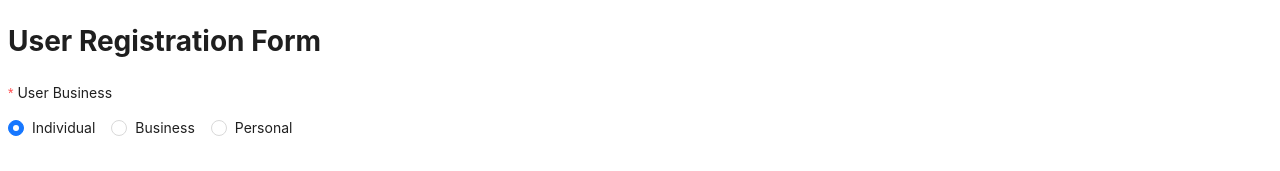
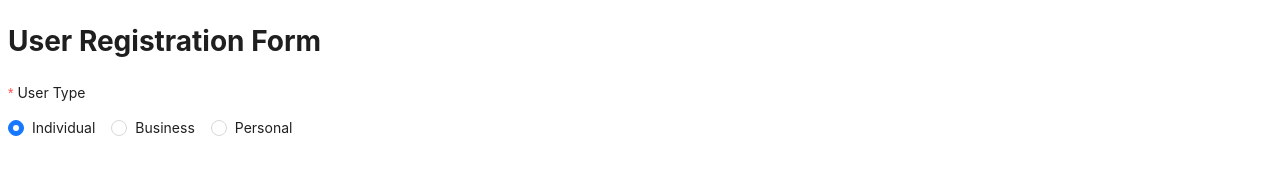
Before and after one commit to Khalidgithub2020331007/Dynamic-Form, a React (Vite) app: page / in a window 1280 px wide. Shown: the top 171 px of the page. Built offline with nearby package versions, Linux system fonts and the light colour scheme.

Commit message:
partial condition update

```diff
--- a/src/assets/sample.json
+++ b/src/assets/sample.json
@@ -6,12 +6,12 @@
       "id": "userType",
       "type": "radio",
       "name": "userType",
-      "label": "User Business",
+      "label": "User Type",
       "defaultValue": "individual",
       "options": [
         {"label": "Individual", "value": "individual"},
         {"label": "Business", "value": "business"},
-        {"label": "Personal", "value": "Personal"}
+        {"label": "Personal", "value": "personal"}
       ],
       "validations": [
         {
--- a/src/components/Check_Box_Component.tsx
+++ b/src/components/Check_Box_Component.tsx
@@ -21,7 +21,7 @@ const Check_Box_Component: React.FC<ComponentData> = ({field}) => {
           initialValue={ false }
 
         >
-                  <Checkbox>{field.label}</Checkbox>
+        <Checkbox>{field.label}</Checkbox>
 
         </Form.Item>
 
--- a/src/components/Email_PassWord_Text_Component_Text_Area.tsx
+++ b/src/components/Email_PassWord_Text_Component_Text_Area.tsx
@@ -4,8 +4,9 @@ import type { FieldsType } from '../types/FieldTypes'
 import Input from 'antd/es/input/Input'
 import { getValidationRules } from '../validation/validation'
 type ComponentData={
-  field: FieldsType
+  field: FieldsType,
 }
+
 
 const Email_PassWord_Text_Component: React.FC<ComponentData> = ({field}) => {
     // console.log(field)
--- a/src/components/Radio_Component.tsx
+++ b/src/components/Radio_Component.tsx
@@ -1,13 +1,23 @@
 import React from 'react';
 import type { FieldsType } from '../types/FieldTypes';
-import { Form, Radio } from 'antd';
+import { Form, Radio, type RadioChangeEvent } from 'antd';
 import { getValidationRules } from '../validation/validation';
 
-type ComponentData = {
-  field: FieldsType;
-};
+type ComponentData={
+  field: FieldsType,
+  setUserType_Bolean_value:React.Dispatch<React.SetStateAction<boolean>>
+}
 
-const Radio_Component: React.FC<ComponentData> = ({ field }) => {
+const Radio_Component: React.FC<ComponentData> = ({ field,setUserType_Bolean_value }) => {
+  const handleRadioChange = (e: RadioChangeEvent) => {
+    const selectedValue = e.target.value;
+    console.log('Selected Radio Value:', selectedValue);
+    if (selectedValue === 'business') {
+      setUserType_Bolean_value(true);
+    } else {
+      setUserType_Bolean_value(false);
+    }
+  }
 
 
   return (
@@ -21,7 +31,7 @@ const Radio_Component: React.FC<ComponentData> = ({ field }) => {
           initialValue={String(field.defaultValue)}
 
         >
-          <Radio.Group>
+          <Radio.Group onChange={handleRadioChange}>
             {field.options?.map((opt) => (
               <Radio key={opt.value} value={opt.value}>
                 {opt.label}
--- a/src/starting_point/Component_Gather.tsx
+++ b/src/starting_point/Component_Gather.tsx
@@ -52,7 +52,7 @@
 
 
 
-import React from 'react'
+import React, { useState } from 'react'
 import Check_Box from '../components/Check_Box_Component'
 import Radio_Component from '../components/Radio_Component'
 import type { FieldsType } from '../types/FieldTypes'
@@ -66,11 +66,14 @@ type ComponentData={
 
 
 const Component_Gather: React.FC<ComponentData> = ({data}) => {
+   const [userType_Bolean_value, setUserType_Bolean_value] = useState<boolean>(false);
+    console.log('User Type Boolean Value:', userType_Bolean_value);
+
     // console.log({data})
   return (
     <div>
 
-              {data.type === "radio" && <Radio_Component field={data} />}
+              {data.type === "radio" && <Radio_Component field={data} setUserType_Bolean_value={setUserType_Bolean_value} />}
               {data.type === "email" && <Email_PassWord_Text_Component field={data} />}
               {data.type === "password" && <Email_PassWord_Text_Component field={data}/>}
               {data.type === "text" && <Email_PassWord_Text_Component  field={data} />}
--- a/src/starting_point/JSON_Fetching.tsx
+++ b/src/starting_point/JSON_Fetching.tsx
@@ -41,8 +41,7 @@ import type { FormProps } from 'antd';
 const JSON_Fetching: React.FC = () => {
   const [form] = Form.useForm();
   const [data, setData] = useState<FormDataType | null>(null);
-
-  useEffect(() => {
+   useEffect(() => {
     fetch('src/assets/sample.json')
       .then((res) => res.json())
       .then((data) => setData(data))
```
